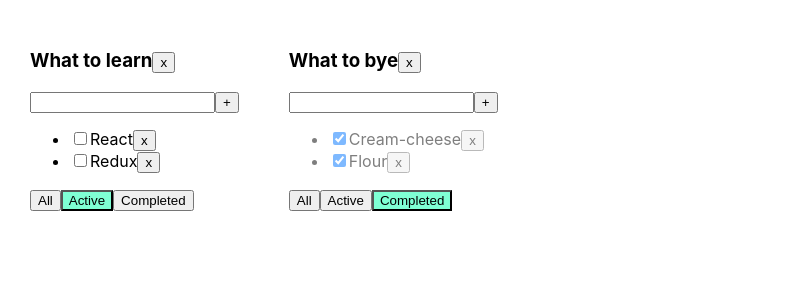
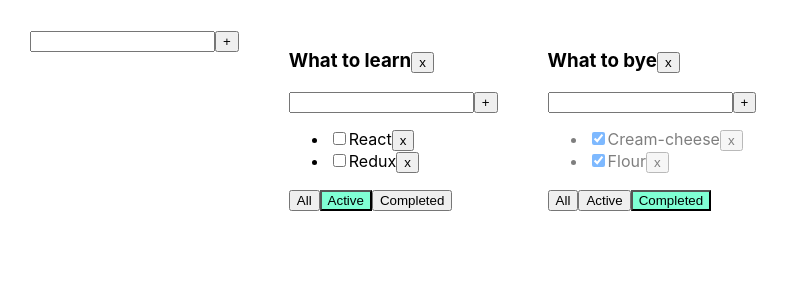
Before and after one commit to Tanya-Lagoida/Todolist, a React (Create React App) app: page / in a window 1280 px wide. Shown: the top 300 px of the page, without its empty margins (0-789 px from the left). Built offline with nearby package versions, Linux system fonts and the light colour scheme.

Commit message:
addNewTodolists

```diff
--- /dev/null
+++ b/src/AddTodolistForm.tsx
@@ -0,0 +1,47 @@
+import React, { ChangeEvent, KeyboardEvent, useState } from 'react';
+
+export type AddTodolistFormType = {
+  addItem: (title: string) => void
+}
+
+export function AddTodolistForm(props: AddTodolistFormType) {
+
+  let [newTaskTitle, setNewTaskTitle] = useState('');
+  let [error, setError] = useState<string | null>(null);
+
+  const onNewTitleChangeHandler = (e: ChangeEvent<HTMLInputElement>) => {
+    setNewTaskTitle(e.currentTarget.value);
+  };
+
+  const onKeyPressHandler = (e: KeyboardEvent<HTMLInputElement>) => {
+    setError(null);
+    if (e.code === 'Enter' && newTaskTitle.trim() !== '') {
+      props.addItem(newTaskTitle);
+      setNewTaskTitle('');
+    }
+    if (e.code === 'Enter' && newTaskTitle.trim() == '') {
+      setError('Field is required');
+    }
+  };
+  const addTask = () => {
+    if (newTaskTitle.trim() === '') {
+      setError('Field is required');
+      return;
+    }
+    props.addItem(newTaskTitle);
+    setNewTaskTitle('');
+  };
+
+
+  return <div>
+    <input value={newTaskTitle}
+           onChange={onNewTitleChangeHandler}
+           onKeyPress={onKeyPressHandler}
+           className={error ? 'error' : ''}
+    />
+    <button onClick={addTask}>+</button>
+    {error && <div className="error-message">{error}</div>}
+  </div>
+
+
+}
--- a/src/App.tsx
+++ b/src/App.tsx
@@ -1,7 +1,8 @@
-import React, { ChangeEvent, ChangeEventHandler, useState } from 'react';
+import React, { useState } from 'react';
 import './App.css';
 import { TaskType, Todolist } from './Todolist';
 import { v1 } from 'uuid';
+import { AddTodolistForm } from './AddTodolistForm';
 
 type TodolistType = {
   id: string
@@ -11,21 +12,36 @@ type TodolistType = {
 
 export type FilterValueType = 'all' | 'active' | 'completed';
 
- export function App() {
+type TasksStateType = {
+  [key: string]: Array<TaskType>
+}
+
+export function App() {
 
   function removeTask(id: string, todolistId: string) {
-    setTasks({...tasksObj, [todolistId]: tasksObj[todolistId].filter(t => t.id !== id)});
+    setTasks({
+      ...tasksObj,
+      [todolistId]: tasksObj[todolistId].filter(t => t.id !== id)
+    });
   }
 
   function addTask(title: string, todolistId: string) {
     const newTask = { id: v1(), title: title, isDone: false };
-    setTasks({...tasksObj, [todolistId]: [newTask, ...tasksObj[todolistId]]});
+    setTasks({ ...tasksObj, [todolistId]: [newTask, ...tasksObj[todolistId]] });
   }
 
   function changeStatus(taskId: string, isDone: boolean, todolistId: string) {
-    setTasks({...tasksObj, [todolistId]: tasksObj[todolistId]
-        .map(t => t.id === taskId ? {...t, isDone}: t)});
+    setTasks({
+      ...tasksObj, [todolistId]: tasksObj[todolistId]
+        .map(t => t.id === taskId ? { ...t, isDone } : t)
+    });
+  }
 
+  function changeTitle(taskId: string, newTitle: string, todolistId: string) {
+    setTasks({
+      ...tasksObj, [todolistId]: tasksObj[todolistId]
+        .map(t => t.id === taskId ? { ...t, title: newTitle } : t)
+    });
   }
 
   function changeFilter(value: FilterValueType, todolistId: string) {
@@ -34,6 +50,11 @@ export type FilterValueType = 'all' | 'active' | 'completed';
       todolist.filter = value;
       setTodolist([...todolists]);
     }
+  }
+
+  function changeTodolistTitle(todolistId: string, newTitle: string) {
+    todolists.map(t => t.id === todolistId ? t.title = newTitle : t);
+    setTodolist([...todolists]);
   }
 
   const todolistid1 = v1();
@@ -45,13 +66,13 @@ export type FilterValueType = 'all' | 'active' | 'completed';
   ]);
 
   function removeTodolist(todolistId: string) {
-    let filterTodolist = todolists.filter(tl => tl.id !== todolistId)
+    let filterTodolist = todolists.filter(tl => tl.id !== todolistId);
     setTodolist(filterTodolist);
     delete tasksObj[todolistId];
-    setTasks({...tasksObj});
+    setTasks({ ...tasksObj });
   }
 
-  const [tasksObj, setTasks] = useState({
+  const [tasksObj, setTasks] = useState<TasksStateType>({
     [todolistid1]: [
       { id: v1(), title: 'CSS', isDone: true },
       { id: v1(), title: 'JS', isDone: true },
@@ -65,9 +86,20 @@ export type FilterValueType = 'all' | 'active' | 'completed';
     ]
   });
 
+  function addTodolist(title: string) {
+    let newTodolistId = v1();
+    let newTodolist: TodolistType = { id: newTodolistId, title: title, filter: 'all' };
+    setTodolist([...todolists, newTodolist]);
+    setTasks({
+      ...tasksObj,
+      [newTodolistId]: []
+    });
+  }
+
 
   return (
     <div className="App">
+      <AddTodolistForm addItem={addTodolist}/>
       {
         todolists.map(tl => {
 
@@ -76,7 +108,7 @@ export type FilterValueType = 'all' | 'active' | 'completed';
             tasksForTodoList = tasksForTodoList.filter(t => t.isDone);
           }
           if (tl.filter === 'active') {
-            tasksForTodoList = tasksForTodoList .filter(t => !t.isDone);
+            tasksForTodoList = tasksForTodoList.filter(t => !t.isDone);
           }
 
           return <Todolist title={tl.title}
@@ -84,9 +116,11 @@ export type FilterValueType = 'all' | 'active' | 'completed';
                            id={tl.id}
                            tasks={tasksForTodoList}
                            removeTask={removeTask}
+                           changeTodolistTitle={changeTodolistTitle}
                            changeFilter={changeFilter}
                            addTask={addTask}
                            changeTaskStatus={changeStatus}
+                           changeTitle={changeTitle}
                            filter={tl.filter}
                            removeTodolist={removeTodolist}
 
--- /dev/null
+++ b/src/EditableSpan.tsx
@@ -0,0 +1,29 @@
+import React, { ChangeEvent, useState } from 'react';
+
+type EditableSpanPropsType = {
+  title: string
+  onChange: (newTitle: string) => void
+}
+
+export function EditableSpan(props: EditableSpanPropsType) {
+  const [editMode, setEditMode] = useState(false);
+  const [title, setTitle] = useState(props.title);
+
+  const activateEditMode = () => {
+    setEditMode(true);
+    setTitle(props.title);
+  };
+
+  const activateViewMode = () => {
+    setEditMode(false);
+    props.onChange(title);
+  };
+
+  const onChangeTitleHandler = (e: ChangeEvent<HTMLInputElement>) => setTitle(e.currentTarget.value);
+
+
+  return editMode
+    ? <input value={title} onChange={onChangeTitleHandler} onBlur={activateViewMode}
+             autoFocus/>
+    : <span onDoubleClick={activateEditMode}>{props.title}</span>;
+}
--- a/src/Todolist.tsx
+++ b/src/Todolist.tsx
@@ -1,5 +1,7 @@
-import React, { ChangeEvent, KeyboardEvent, useState } from 'react';
+import React, { ChangeEvent } from 'react';
 import { FilterValueType } from './App';
+import { AddTodolistForm } from './AddTodolistForm';
+import { EditableSpan } from './EditableSpan';
 
 export type TaskType = {
   id: string
@@ -15,40 +17,17 @@ type PropsType = {
   changeFilter: (value: FilterValueType, todolistId: string) => void
   addTask: (title: string, todolistId: string) => void
   changeTaskStatus: (taskId: string, isDone: boolean, todolistId: string) => void
+  changeTitle: (taskId: string, newTitle: string, todolistId: string) => void
   filter: FilterValueType
   removeTodolist: (todolistId: string) => void
+  changeTodolistTitle: (id: string, newTitle: string) => void
 }
 
 export function Todolist(props: PropsType) {
 
-  let [newTaskTitle, setNewTaskTitle] = useState('');
-  let [error, setError] = useState<string | null>(null);
-
-
-  const onNewTitleChangeHandler = (e: ChangeEvent<HTMLInputElement>) => {
-    setNewTaskTitle(e.currentTarget.value);
-  };
-
-  const onKeyPressHandler = (e: KeyboardEvent<HTMLInputElement>) => {
-    setError(null);
-    if (e.code === 'Enter' && newTaskTitle.trim() !== '') {
-      props.addTask(newTaskTitle, props.id);
-      setNewTaskTitle('');
-    }
-    if (e.code === 'Enter' && newTaskTitle.trim() == '') {
-      setError('Field is required');
-    }
-
-  };
-
-  const addTask = () => {
-    if (newTaskTitle.trim() === '') {
-      setError('Field is required');
-      return;
-    }
-    props.addTask(newTaskTitle, props.id);
-    setNewTaskTitle('');
-  };
+  const addTask = (title: string) => {
+    props.addTask(title, props.id)
+  }
 
   const onAllClickHandler = () => {
     props.changeFilter('all', props.id);
@@ -62,22 +41,16 @@ export function Todolist(props: PropsType) {
   const removeTodolist = () => {
     props.removeTodolist(props.id);
   }
-
+  const changeTodolistTitle = (newTitle: string) => {
+    props.changeTodolistTitle(props.id, newTitle);
+  }
 
   return (
     <div>
-      <h3>{props.title}
+      <h3> <EditableSpan title={props.title} onChange={changeTodolistTitle} />
         <button onClick={removeTodolist}>x</button>
       </h3>
-      <div>
-        <input value={newTaskTitle}
-               onChange={onNewTitleChangeHandler}
-               onKeyPress={onKeyPressHandler}
-               className={error ? 'error' : ''}
-        />
-        <button onClick={addTask}>+</button>
-        {error && <div className="error-message">{error}</div>}
-      </div>
+      <AddTodolistForm addItem={addTask} />
       <ul>
         {
           props.tasks.map(t => {
@@ -87,12 +60,15 @@ export function Todolist(props: PropsType) {
             const onChangeHandler = (e: ChangeEvent<HTMLInputElement>) => {
               props.changeTaskStatus(t.id, e.currentTarget.checked, props.id);
             };
+            const onChangeTitleHandler = (newTitle: string) => {
+              props.changeTitle(t.id, newTitle, props.id);
+            };
 
             return <li key={t.id} className={t.isDone ? "is-done" : ""}>
               <input type="checkbox"
                      checked={t.isDone}
                      onChange={onChangeHandler}/>
-              <span>{t.title}</span>
+              <EditableSpan title={t.title} onChange={onChangeTitleHandler}/>
               <button onClick={onRemoveHandler}>x</button>
             </li>;
           })
@@ -110,6 +86,5 @@ export function Todolist(props: PropsType) {
         </button>
       </div>
     </div>
-
   );
 }
```
